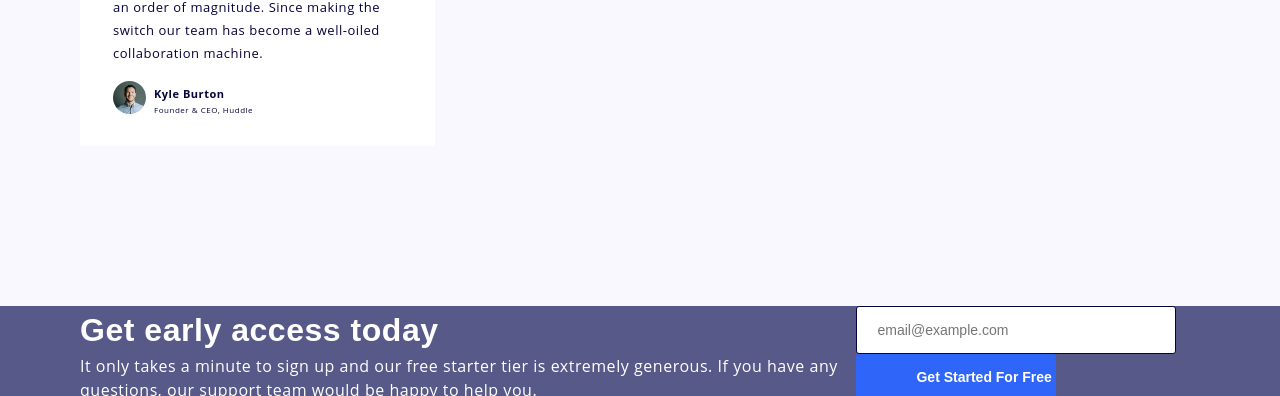
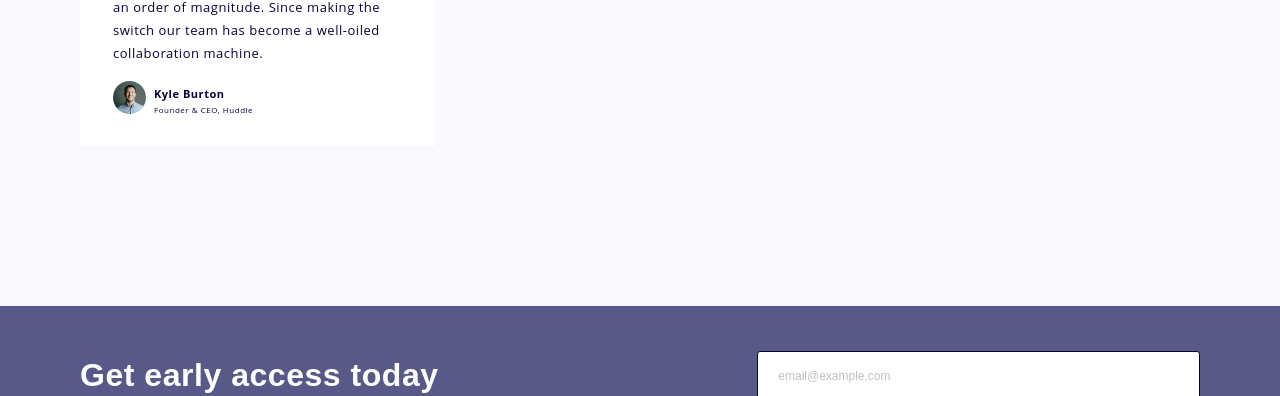
Before and after one commit to meilani/fylo, a plain HTML site: page index.html in a window 1280 px wide. Shown: the part 1475-1871 px from the top of the page. Drawn offline with Linux system fonts and the light colour scheme.

Commit message:
cta section styles

```diff
--- a/index.html
+++ b/index.html
@@ -106,9 +106,9 @@
                 </p>
 
             </div>
-            <form action="">
-                <input type="email" name="cta-email" id="cta-email" aria-label="email" placeholder="email@example.com">
-                <input type="submit" value="Get Started For Free">
+            <form action="" class="cta-form">
+                <input type="email" name="cta-email" id="cta-email" aria-label="email" placeholder="email@example.com" class="cta-email">
+                <input type="submit" value="Get Started For Free" id="cta-submit">
 
             </form>
         </div>
--- a/style.css
+++ b/style.css
@@ -58,6 +58,7 @@ body {
     width: 100vw;
     padding-top: 65px;
     letter-spacing: 0.53px;
+    max-width: 100%;
 }
 
 body,
@@ -97,7 +98,11 @@ input:not([type]), input[type="email"] {
     border: 1px solid #07043B;
     padding: 15px 20px;
     margin-right: 15px;
+}
+
+input:not([type]), input[type="email"]::placeholder {
     color: #c2c2c2;
+
 }
 
 input:not([type]), input[type="submit"],
@@ -262,11 +267,36 @@ CTA
 .cta {
     background-color: #575988;
     flex-direction: row;
+    justify-content: space-between;
+    padding-top: 45px;
+    padding-bottom: 135px;
 }
 
 .cta h2 {
     font-size: 32px;
     line-height: 48px;
+    margin-bottom: 16px;
+}
+
+.cta p {
+    max-width: 520px;
+}
+
+#cta-email {
+    width: 100%;
+    margin-bottom: 16px;
+    color: #07043B;
+}
+
+#cta-email::placeholder {
+    font-size: 12px;
+    color: #C0C0C0;
+}
+
+#cta-submit {
+    width: 200px;
+    font-size: 14px;
+    padding: 16px 22px;
 }
 
 
```
